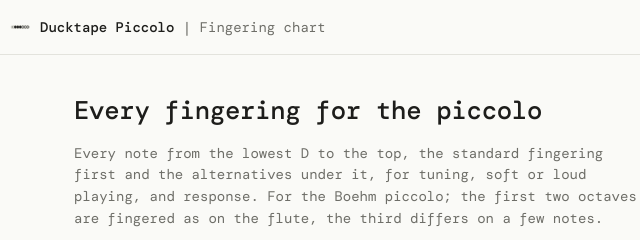
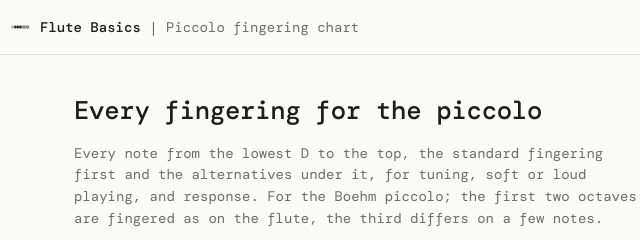
Before and after one commit to adrian729/instrument-basics, a Svelte app: page index.html in a window 1280 px wide. Shown: the top 240 px of the page, 14-654 px from the left. Built offline with nearby package versions, Linux system fonts and the light colour scheme.

Commit message:
Named Flute Basics (the repo flute-basics): the page's title and header, the package and the README; the screenshots with the new name

```diff
--- a/index.html
+++ b/index.html
@@ -3,7 +3,7 @@
 <head>
   <meta charset="utf-8">
   <meta name="viewport" content="width=device-width, initial-scale=1">
-  <title>Ducktape Piccolo | Fingering chart</title>
+  <title>Flute Basics | Piccolo fingering chart</title>
   <meta name="description" content="Fingerings for every note of the Boehm piccolo, from its lowest D to the top, with the alternatives for tuning and response.">
   <link rel="icon" href="favicon.svg" type="image/svg+xml">
   <!-- The theme chosen in this browser (light or dark; none: the system's), set before the page is drawn. -->
@@ -15,7 +15,7 @@
     <nav>
       <a class="brand" href="#">
         <img src="favicon.svg" alt="" width="20" height="20">
-        <div><strong>Ducktape Piccolo</strong> <span>| Fingering chart</span></div>
+        <div><strong>Flute Basics</strong> <span>| Piccolo fingering chart</span></div>
       </a>
       <div class="registers-nav">
         <a href="#low">1st octave</a>
--- a/package.json
+++ b/package.json
@@ -1,5 +1,5 @@
 {
-  "name": "ducktape-piccolo",
+  "name": "flute-basics",
   "private": true,
   "type": "module",
   "scripts": {
--- a/src/styles.css
+++ b/src/styles.css
@@ -1,4 +1,4 @@
-/* The page's styles (the switches' too: SwitchBar.svelte's markup, styled here). Ducktape's colours and
+/* The page's styles (the switches' too: SwitchBar.svelte's markup, styled here). ducktape-colors' colours and
    type: four colours, turned round for the dark theme, and DM Mono throughout. */
 :root {
   color-scheme: light;
@@ -71,7 +71,7 @@ h2 { font-size: 1.15rem; line-height: 1.3; text-wrap: balance; }
 .legend ul b { color: var(--fg); }
 .legend-keys { width: 100%; height: auto; }
 
-/* The switches (SwitchBar.svelte): small segmented switches in named groups, as on Ducktape's other pages. */
+/* The switches (SwitchBar.svelte): small segmented switches in named groups, as in ducktape-colors. */
 .switches { position: sticky; top: var(--header-height, 3.5rem); z-index: 2; margin: -1rem 0; padding: 0.6rem 0; background: var(--bg); }
 @media (max-width: 600px) { .switches { position: static; } } /* (no room to keep them on a phone) */
 .switch-row { display: flex; flex-wrap: wrap; align-items: flex-end; gap: 0.55rem 1.4rem; font-size: 0.75rem; }
```
Also changed, not shown: README.md, tests/screenshots/desktop/intro-dark.png, tests/screenshots/desktop/intro.png, tests/screenshots/phone/phone-high.png, tests/screenshots/phone/phone-intro.png.
